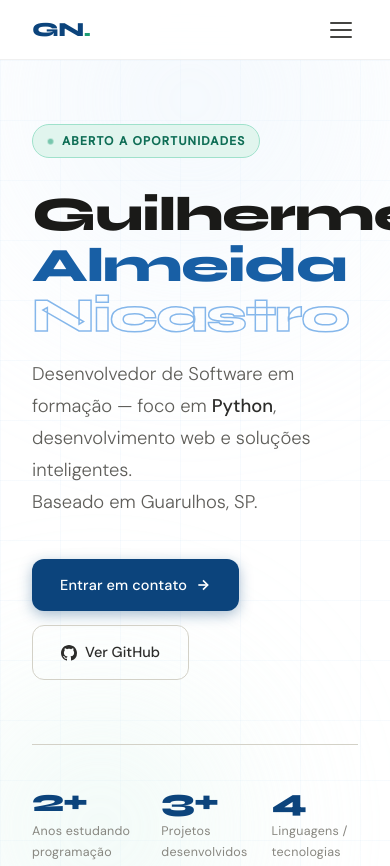
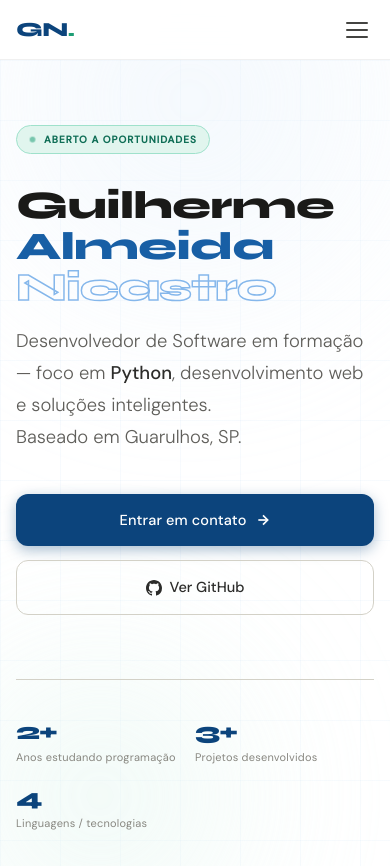
Before and after one commit to guiguinicastro/portfolio-guilherme, a plain HTML site: page index.html in a window 390 px wide. Shown: the top 866 px of the page. Drawn offline with Linux system fonts and the light colour scheme.

Commit message:
alterações para mobile

```diff
--- a/style.css
+++ b/style.css
@@ -646,16 +646,76 @@ footer span { color: var(--blue-200); font-weight: 500; }
 @media (max-width: 768px) {
   .nav-links { display: none; }
   .nav-toggle { display: flex; }
+
+  /* FIX: menu mobile não sobrepõe mais o conteúdo */
+  .nav-mobile {
+    position: fixed;
+    top: 60px;
+    left: 0; right: 0;
+    z-index: 997;
+    background: rgba(255,255,255,0.98);
+    backdrop-filter: blur(14px);
+    border-bottom: 1px solid rgba(0,0,0,0.08);
+  }
+
+  /* FIX: título menor no mobile para não cortar */
+  .hero h1 {
+    font-size: clamp(2.2rem, 11vw, 3.2rem);
+    letter-spacing: -1px;
+  }
+  .hero h1 .line2 {
+    -webkit-text-stroke: 1.5px var(--blue-200);
+  }
+
+  /* FIX: botões do hero empilhados corretamente */
+  .hero-actions {
+    flex-direction: column;
+    align-items: stretch;
+  }
+  .hero-actions a {
+    text-align: center;
+    justify-content: center;
+  }
+
+  /* FIX: stats do hero mais compactos */
+  .hero-stats {
+    gap: 1.2rem;
+    flex-wrap: wrap;
+  }
+  .hero-stat-num { font-size: 1.5rem; }
+  .hero-stat-label { font-size: 11px; }
+
   .sobre-grid { grid-template-columns: 1fr; }
   .sobre-left { display: flex; flex-direction: column; align-items: center; text-align: center; }
   .contact-grid { grid-template-columns: 1fr; }
-  .hero h1 .line2 { -webkit-text-stroke: 1.5px var(--blue-200); }
-  .hero-stats { gap: 1.5rem; }
   .timeline::before { left: 17px; }
-  section { padding: 4rem 1.5rem; }
+  section { padding: 4rem 1.25rem; }
+
+  /* FIX: eyebrow badge não quebra linha */
+  .hero-eyebrow {
+    font-size: 10px;
+    padding: 5px 12px;
+    white-space: nowrap;
+  }
 }
+
 @media (max-width: 480px) {
   .projects-grid { grid-template-columns: 1fr; }
   .skills-grid { grid-template-columns: 1fr 1fr; }
-  .hero h1 { letter-spacing: -1px; }
+
+  /* FIX: título ainda menor em telas muito pequenas */
+  .hero h1 {
+    font-size: clamp(1.9rem, 10vw, 2.5rem);
+    letter-spacing: -0.5px;
+  }
+
+  /* FIX: padding lateral menor */
+  section { padding: 3rem 1rem; }
+  nav { padding: 0 1rem; }
+
+  /* FIX: hero com menos padding */
+  .hero {
+    padding-left: 1rem;
+    padding-right: 1rem;
+  }
 }
```
